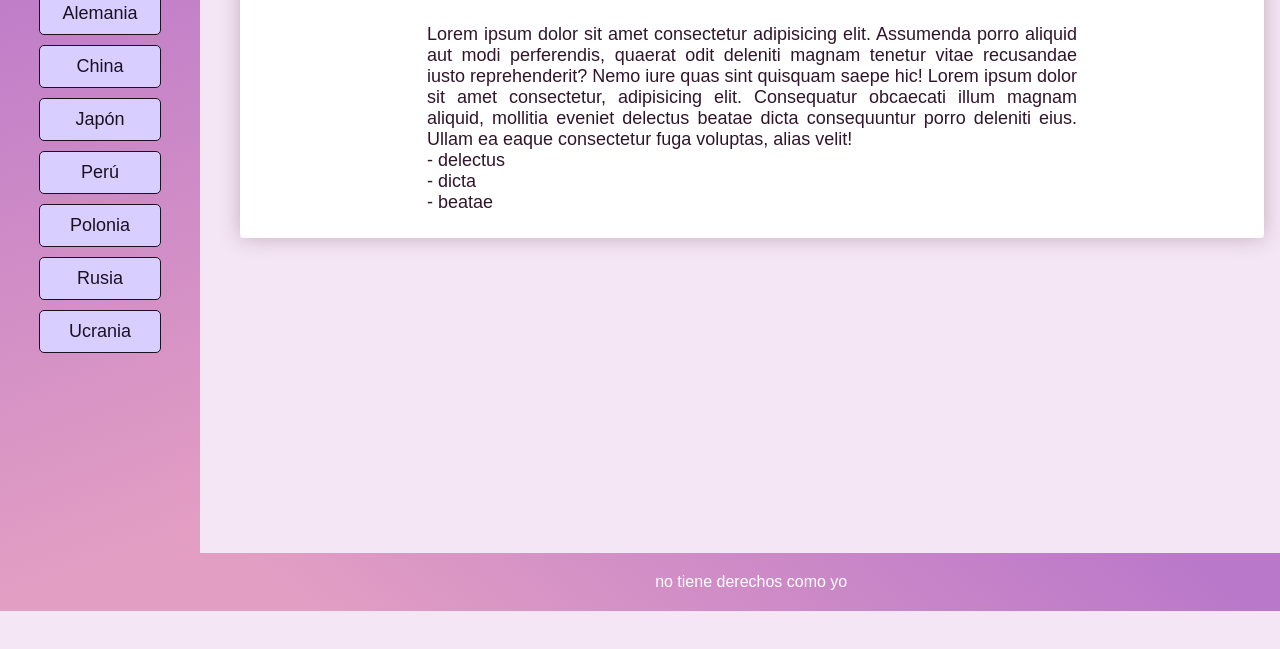
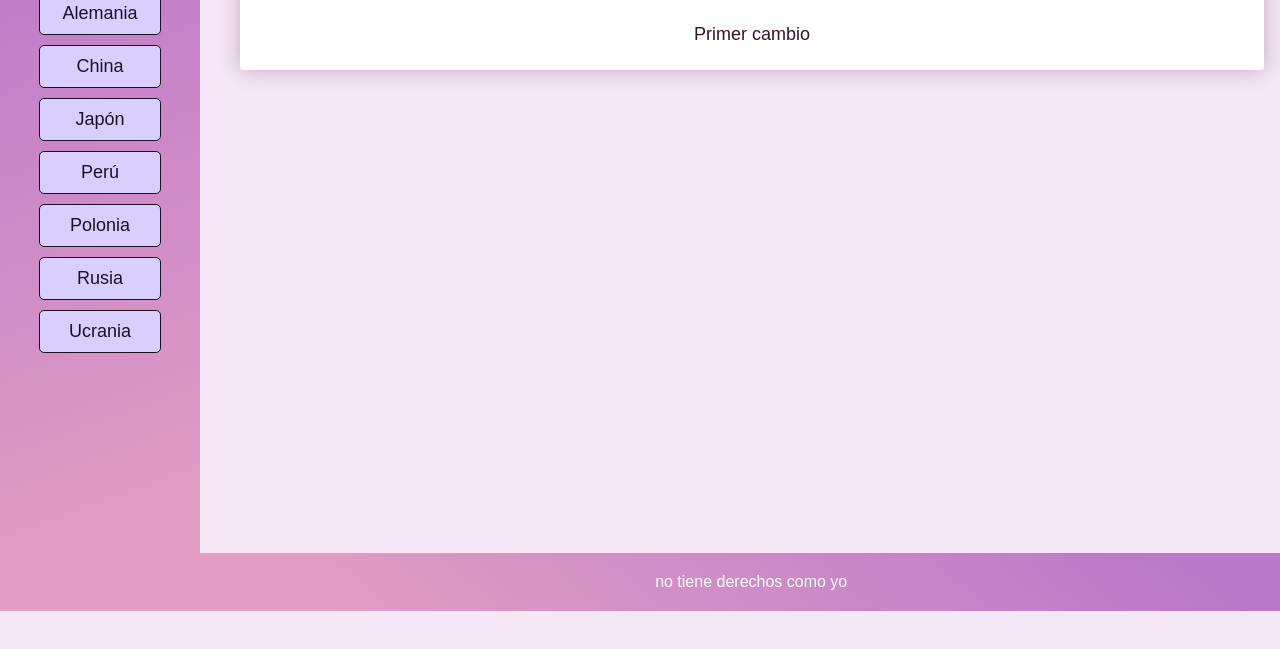
Before and after one commit to isa-id/WorldRecipes2, a plain HTML site: page index.html in a window 1280 px wide. Shown: the part 189-838 px from the top of the page. Drawn offline with Linux system fonts and the light colour scheme.

Commit message:
Primer cambio

```diff
--- a/index.html
+++ b/index.html
@@ -30,7 +30,7 @@
 <div class="subtitulo"> <b> Información de la página </b></div>
 <section class="contenedor">
     <div class="text">
-        Lorem ipsum dolor sit amet consectetur adipisicing elit. Assumenda porro aliquid aut modi perferendis, quaerat odit deleniti magnam tenetur vitae recusandae iusto reprehenderit? Nemo iure quas sint quisquam saepe hic! Lorem ipsum dolor sit amet consectetur, adipisicing elit. Consequatur obcaecati illum magnam aliquid, mollitia eveniet delectus beatae dicta consequuntur porro deleniti eius. Ullam ea eaque consectetur fuga voluptas, alias velit! <br> - delectus <br> - dicta <br>  - beatae <br>
+        Primer cambio
     </div>
 </section>
 </div>
```
